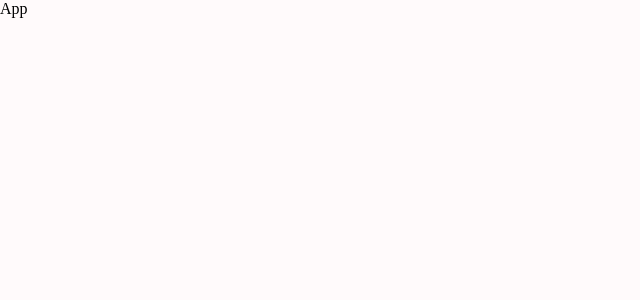
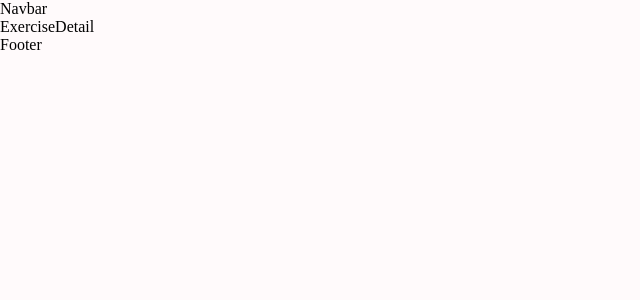
Before and after one commit to DoodleHub/fit-vibes, a React (Vite) app: page /exercise/1 in a window 1280 px wide. Shown: the top 300 px of the page, without its empty margins (0-640 px from the left). Built offline with nearby package versions, Linux system fonts and the light colour scheme.

Commit message:
chore: scaffold layout

```diff
--- a/src/App.tsx
+++ b/src/App.tsx
@@ -1,7 +1,24 @@
+import { Route, Routes } from 'react-router-dom';
+import { Box } from '@mui/material';
+
+import Home from './pages/Home';
+import ExerciseDetail from './pages/ExerciseDetail';
+import Navbar from './components/Navbar';
+import Footer from './components/Footer';
+
 import './App.css';
 
 const App = () => {
-  return <div>App</div>;
+  return (
+    <Box width="400px" sx={{ width: { xl: '1488px' } }} m="auto">
+      <Navbar />
+      <Routes>
+        <Route path="/" element={<Home />} />
+        <Route path="/exercise/:id" element={<ExerciseDetail />} />
+      </Routes>
+      <Footer />
+    </Box>
+  );
 };
 
 export default App;
--- /dev/null
+++ b/src/components/Footer.tsx
@@ -0,0 +1,5 @@
+const Footer = () => {
+  return <div>Footer</div>;
+};
+
+export default Footer;
--- /dev/null
+++ b/src/components/Navbar.tsx
@@ -0,0 +1,5 @@
+const Navbar = () => {
+  return <div>Navbar</div>;
+};
+
+export default Navbar;
--- a/src/main.tsx
+++ b/src/main.tsx
@@ -1,5 +1,10 @@
 import ReactDOM from 'react-dom/client';
+import { BrowserRouter } from 'react-router-dom';
 
 import App from './App.tsx';
 
-ReactDOM.createRoot(document.getElementById('root')!).render(<App />);
+ReactDOM.createRoot(document.getElementById('root')!).render(
+  <BrowserRouter>
+    <App />
+  </BrowserRouter>
+);
--- /dev/null
+++ b/src/pages/ExerciseDetail.tsx
@@ -0,0 +1,5 @@
+const ExerciseDetail = () => {
+  return <div>ExerciseDetail</div>;
+};
+
+export default ExerciseDetail;
--- /dev/null
+++ b/src/pages/Home.tsx
@@ -0,0 +1,5 @@
+const Home = () => {
+  return <div>Home</div>;
+};
+
+export default Home;
```
